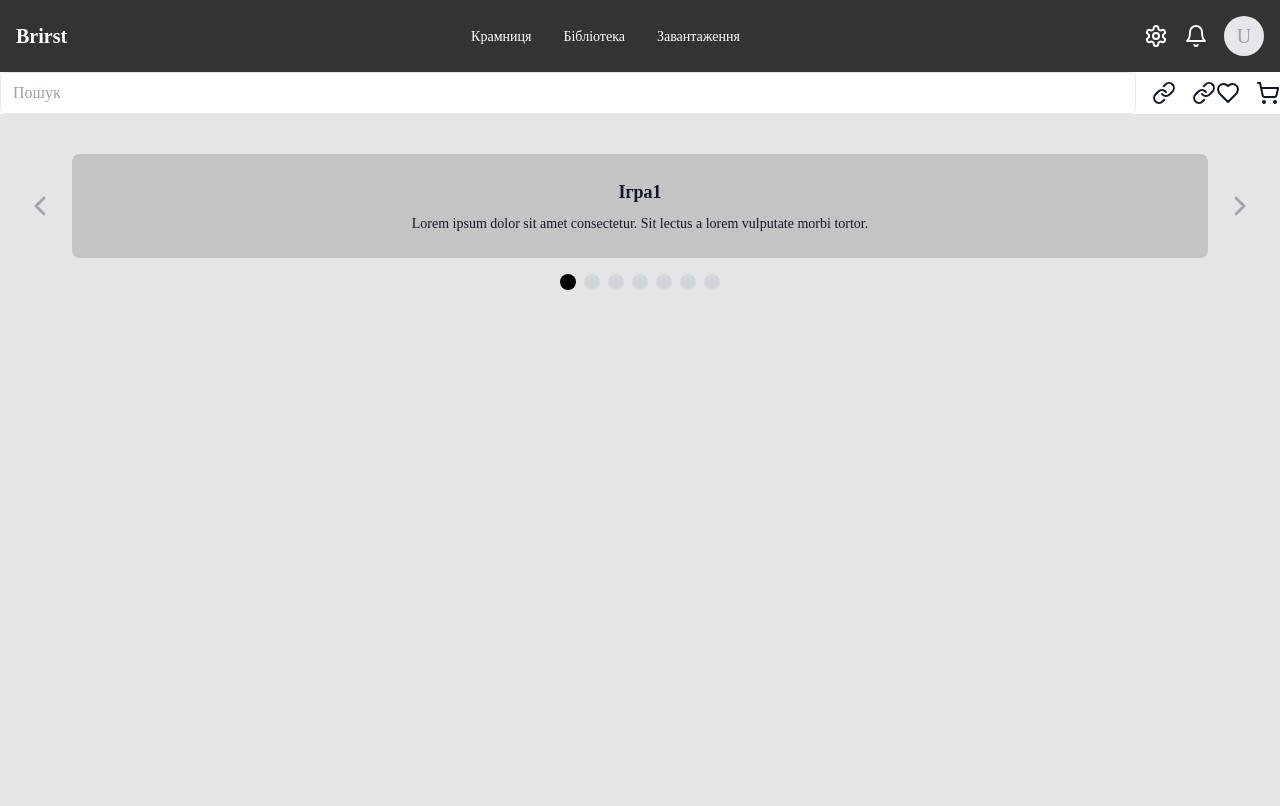
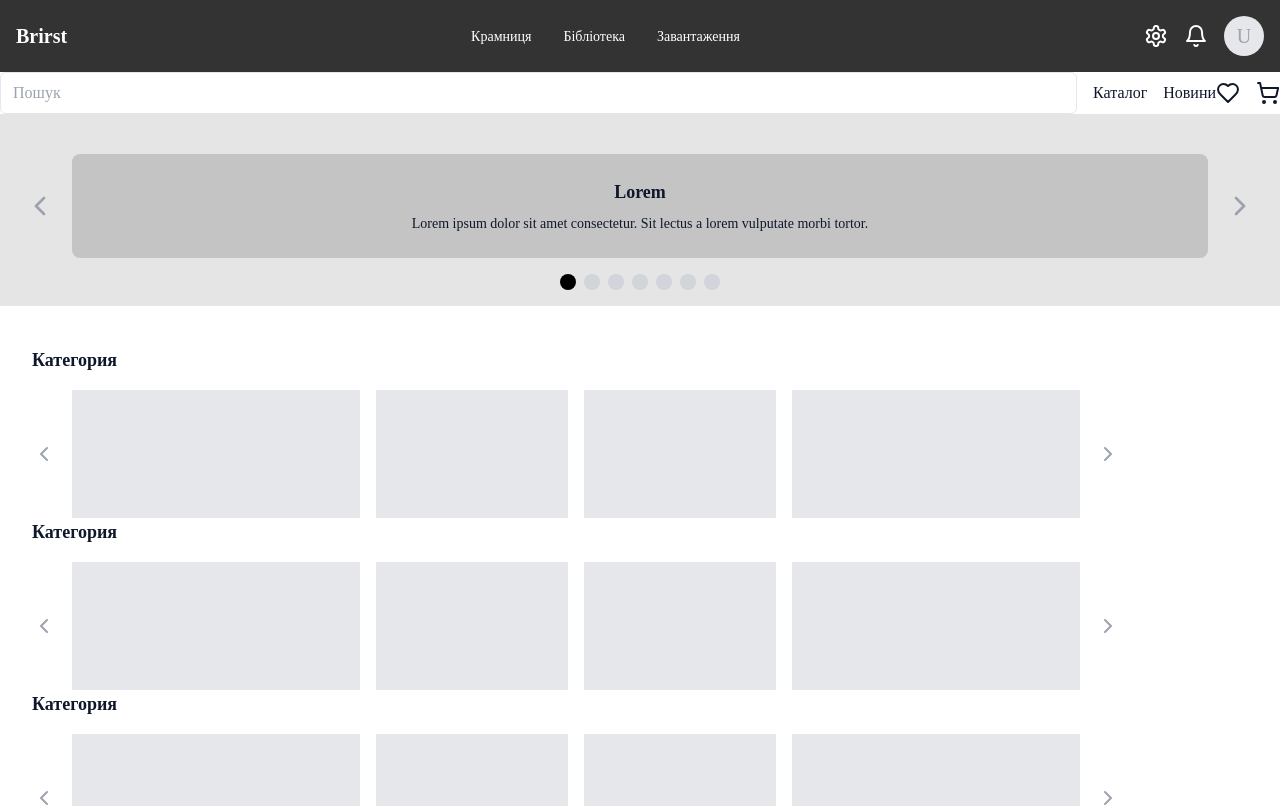
Before and after one commit to zuzeyka/Brist-front, a React (Create React App) app: page / in a window 1280 px wide. Shown: the top 806 px of the page. Built offline with nearby package versions, Linux system fonts and the light colour scheme.

Commit message:
Links provided

```diff
--- a/package.json
+++ b/package.json
@@ -16,6 +16,7 @@
 		"lucide-react": "^0.344.0",
 		"react": "^18.2.0",
 		"react-dom": "^18.2.0",
+		"react-router-dom": "^6.22.2",
 		"react-scripts": "5.0.1",
 		"tailwind": "^4.0.0",
 		"tailwind-merge": "^2.2.1",
--- a/src/App.tsx
+++ b/src/App.tsx
@@ -1,11 +1,14 @@
 import Main from "./components/main/Main";
 import React from "react";
+import { BrowserRouter, Routes, Route, RouterProvider } from "react-router-dom";
 
 const App: React.FC = () => {
 	return (
-		<div>
-			<Main />
-		</div>
+		<BrowserRouter>
+			<Routes>
+				<Route path="/" element={<Main />} />
+			</Routes>
+		</BrowserRouter>
 	);
 };
 
--- a/src/components/main/Head.tsx
+++ b/src/components/main/Head.tsx
@@ -1,36 +1,39 @@
 import Avatar from "../ui/avatar/Avatar";
 import { BellIcon, SettingsIcon } from "lucide-react";
+import { Link } from "react-router-dom";
 
 const Head: React.FC = () => {
 	return (
 		<header className="bg-[#333333] py-4">
 			<div className="max-w-7xl mx-auto px-4 flex justify-between items-center">
-				<h1 className="text-white font-bold text-xl">Brirst</h1>
+				<Link to="/">
+					<h1 className="text-white font-bold text-xl">Brirst</h1>
+				</Link>
 				<nav>
 					<ul className="flex space-x-8">
 						<li>
-							<a
+							<Link
 								className="text-white text-sm hover:text-gray-300"
-								href="#"
+								to="/store"
 							>
 								Крамниця
-							</a>
+							</Link>
 						</li>
 						<li>
-							<a
+							<Link
 								className="text-white text-sm hover:text-gray-300"
-								href="#"
+								to="/library"
 							>
 								Бібліотека
-							</a>
+							</Link>
 						</li>
 						<li>
-							<a
+							<Link
 								className="text-white text-sm hover:text-gray-300"
-								href="#"
+								to="/downloads"
 							>
 								Завантаження
-							</a>
+							</Link>
 						</li>
 					</ul>
 				</nav>
--- a/src/components/main/Search.tsx
+++ b/src/components/main/Search.tsx
@@ -1,15 +1,16 @@
 import Input from "../ui/avatar/Input";
-import { HeartIcon, Link, ShoppingCartIcon } from "lucide-react";
+import { HeartIcon, ShoppingCartIcon } from "lucide-react";
+import { Link } from "react-router-dom";
 
 const Search: React.FC = () => {
 	return (
 		<div className="flex justify-between items-center">
 			<Input className="flex-grow mr-4" placeholder="Пошук" />
 			<nav className="flex space-x-4">
-				<Link className="block" href="#">
+				<Link className="block" to="/catalog">
 					Каталог
 				</Link>
-				<Link className="block" href="#">
+				<Link className="block" to="/news">
 					Новини
 				</Link>
 			</nav>
--- a/src/components/main/Slider.tsx
+++ b/src/components/main/Slider.tsx
@@ -2,12 +2,12 @@ import { ChevronLeftIcon, ChevronRightIcon } from "lucide-react";
 
 const Slider: React.FC = () => {
 	return (
-		<div className="bg-[#E5E5E5] min-h-screen">
+		<div className="bg-[#E5E5E5]">
 			<div className="max-w-7xl mx-auto py-4 px-6">
 				<div className="mt-6 flex justify-between items-center">
 					<ChevronLeftIcon className="h-8 w-8 text-gray-400" />
 					<div className="flex-grow mx-4 bg-[#C4C4C4] rounded-lg p-6 text-center">
-						<h2 className="text-lg font-semibold mb-2">Ігра1</h2>
+						<h2 className="text-lg font-semibold mb-2">Lorem</h2>
 						<p className="text-sm">
 							Lorem ipsum dolor sit amet consectetur. Sit lectus a
 							lorem vulputate morbi tortor.
--- a/src/components/main/SliderCategories.tsx
+++ b/src/components/main/SliderCategories.tsx
@@ -2,7 +2,7 @@ import { ChevronLeftIcon, ChevronRightIcon } from "lucide-react";
 
 const SliderCategories: React.FC = () => {
 	return (
-		<div className="flex flex-col space-y-10">
+		<div className="max-w-7xl mx-auto py-10 px-4 sm:px-6 lg:px-8">
 			<div>
 				<h2 className="text-lg font-semibold mb-4">Категория</h2>
 				<div className="flex items-center space-x-4">
--- a/src/components/ui/avatar/AvatarFallback.tsx
+++ b/src/components/ui/avatar/AvatarFallback.tsx
@@ -1,8 +1,13 @@
+import { Link } from "react-router-dom";
+
 const AvatarFallback: React.FC = () => {
 	return (
-		<span className="rounded-full bg-gray-200 text-gray-400 text-xl w-10 h-10 flex items-center justify-center">
+		<Link
+			to="/profile"
+			className="rounded-full bg-gray-200 text-gray-400 text-xl w-10 h-10 flex items-center justify-center"
+		>
 			U
-		</span>
+		</Link>
 	);
 };
 
--- a/src/components/ui/avatar/AvatarImage.tsx
+++ b/src/components/ui/avatar/AvatarImage.tsx
@@ -1,3 +1,5 @@
+import { Link } from "react-router-dom";
+
 interface AvatarImageProps {
 	alt: string;
 	src: string;
@@ -5,11 +7,16 @@ interface AvatarImageProps {
 
 const AvatarImage: React.FC<AvatarImageProps> = ({ alt, src }) => {
 	return (
-		<img
-			className="rounded-full w-10 h-10 object-cover"
-			alt={alt}
-			src={src}
-		/>
+		<Link
+			className="rounded-full bg-gray-200 text-gray-400 text-xl w-10 h-10 flex items-center justify-center"
+			to="/profile"
+		>
+			<img
+				className="rounded-full w-10 h-10 object-cover"
+				alt={alt}
+				src={src}
+			/>
+		</Link>
 	);
 };
 
--- a/tsconfig.json
+++ b/tsconfig.json
@@ -20,5 +20,5 @@
 		"noEmit": true,
 		"jsx": "react-jsx"
 	},
-	"include": ["src"]
+	"include": ["src", "next.config.js"]
 }
```
Also changed, not shown: 1 other file (tests, documents, lock files or other folders).
